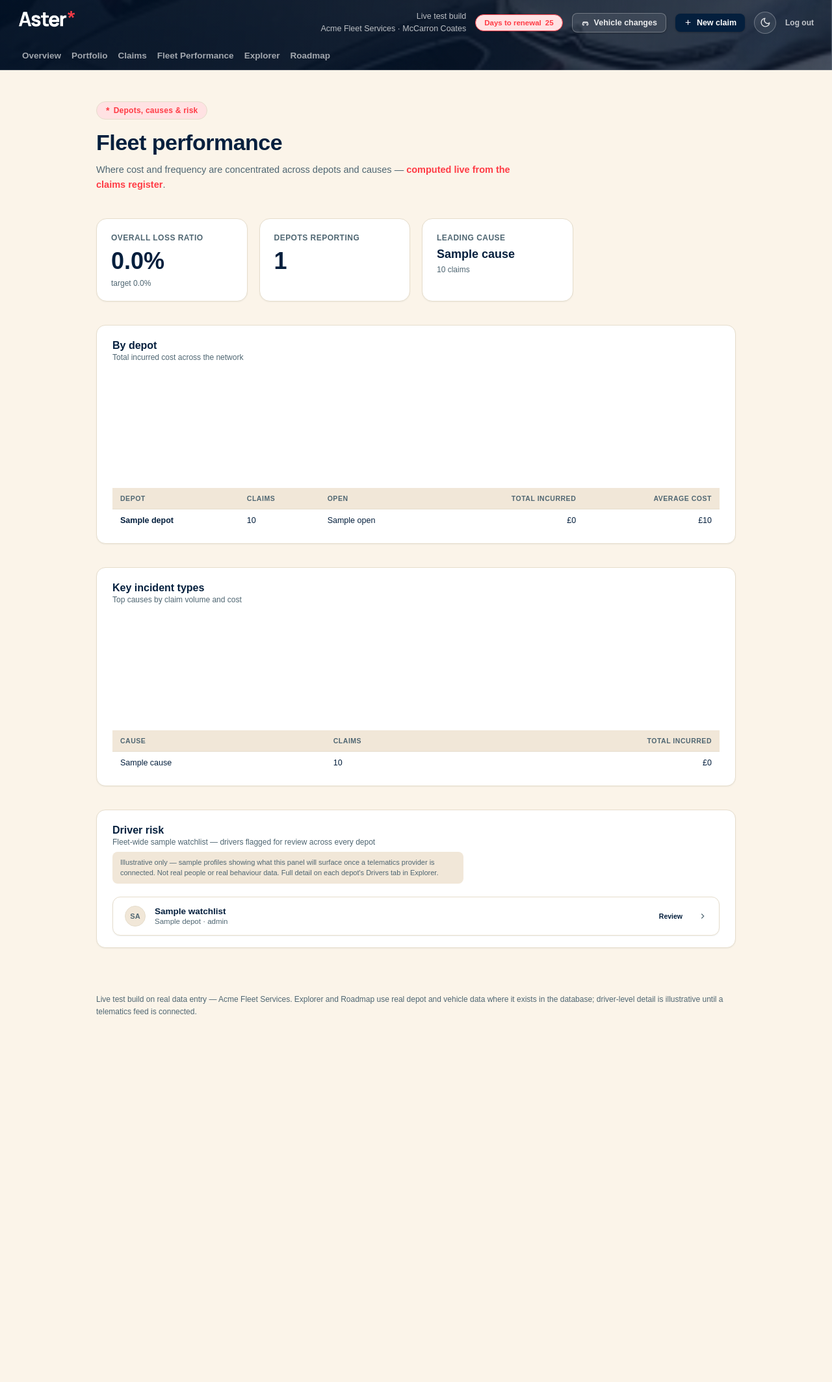
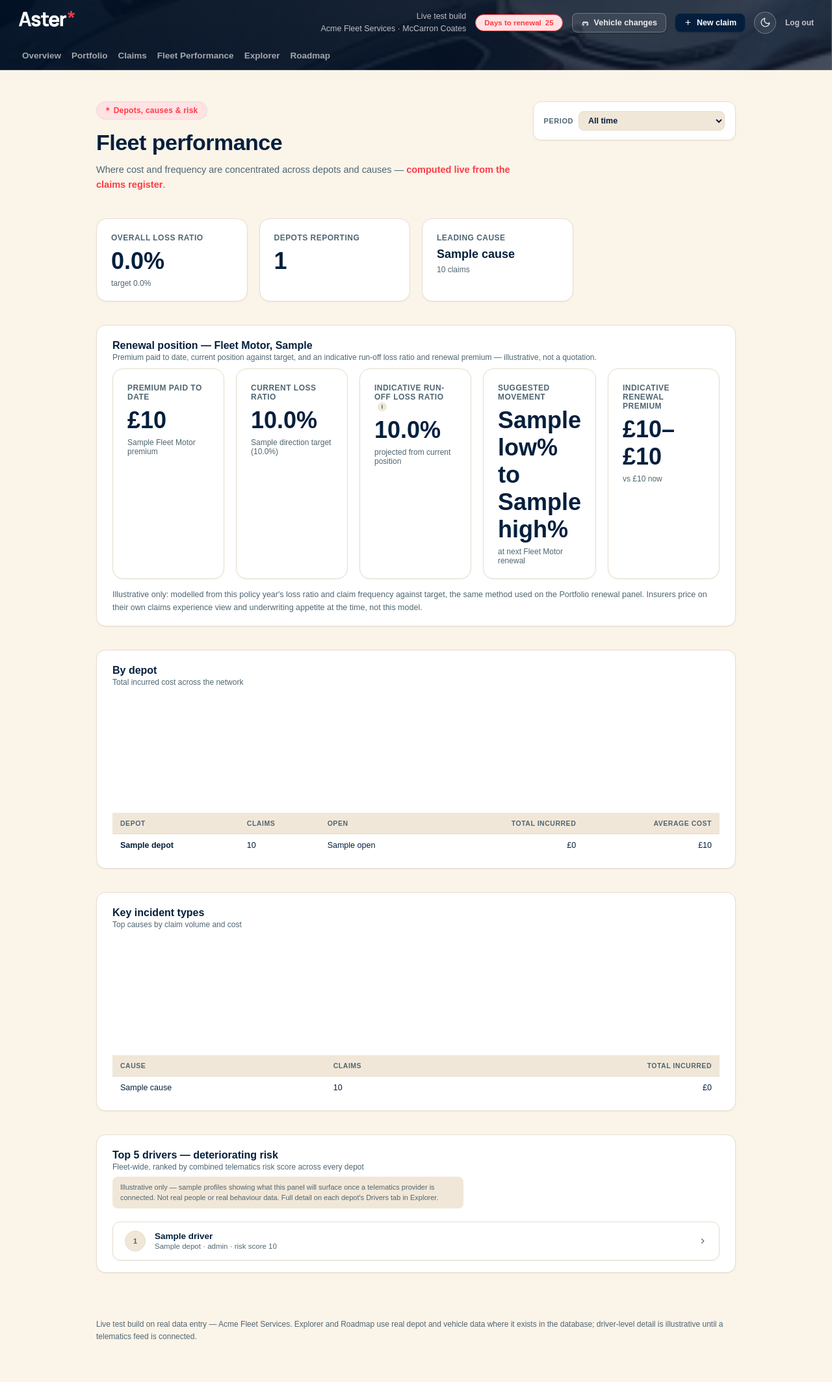
Before and after one commit to SteveStockleyMCL/aster-fleet-test, a Flask app: template templates/performance.html in a window 1280 px wide. Shown: the whole page at 65% size. Before the commit the page ends 1561 px from the top, so only its background shows below. Run offline with Flask 3, Linux system fonts and the light colour scheme; data comes from the database, SQL or seed files in the repository; the template is opened without the code that fills it: most values are stand-ins (such as "Sample title", 1, 10 or a date in 2020); a map, chart or similar area stays blank.

Commit message:
Enhance performance page layout and driver risk display
Updated the performance page layout to include a filter form for selecting reporting periods and modified the driver risk section to display top drivers based on risk score.

```diff
--- a/templates/performance.html
+++ b/templates/performance.html
@@ -3,9 +3,23 @@
 {% block title %}Fleet Performance{% endblock %}
 {% block content %}
 <div class="page-head">
-  <span class="page-eyebrow"><span class="peb-mark">*</span> Depots, causes &amp; risk</span>
-  <h2>Fleet performance</h2>
-  <p>Where cost and frequency are concentrated across depots and causes &mdash; <span class="accent">computed live from the claims register</span>.</p>
+  <div style="display:flex;align-items:flex-start;justify-content:space-between;flex-wrap:wrap;gap:12px;">
+    <div>
+      <span class="page-eyebrow"><span class="peb-mark">*</span> Depots, causes &amp; risk</span>
+      <h2>Fleet performance</h2>
+      <p>Where cost and frequency are concentrated across depots and causes &mdash; <span class="accent">computed live from the claims register</span>.</p>
+    </div>
+    <form class="filter-bar" method="get" style="margin:0;">
+      <div class="filter-group"><span class="filter-group-label">Period</span>
+        <select name="period" onchange="this.form.submit()">
+          <option value="all" {{ 'selected' if period=='all' }}>All time</option>
+          <option value="policy_year" {{ 'selected' if period=='policy_year' }}>Current policy period{{ ' (' ~ current_py ~ ')' if current_py }}</option>
+          <option value="prior_policy_year" {{ 'selected' if period=='prior_policy_year' }}>Previous policy period{{ ' (' ~ prior_py ~ ')' if prior_py }}</option>
+          <option value="12m" {{ 'selected' if period=='12m' }}>Previous 12 months</option>
+        </select>
+      </div>
+    </form>
+  </div>
 </div>
 
 <div class="stat-row">
@@ -24,6 +38,45 @@
     <div class="stat-sub">{{ cause_stats[0].claims if cause_stats else 0 }} claims</div>
   </div>
 </div>
+
+{% if forecast %}
+<div class="cl-panel section-gap" id="renewal">
+  <h4>Renewal position &mdash; Fleet Motor, {{ forecast.current_py }}</h4>
+  <p class="cl-panel-sub">Premium paid to date, current position against target, and an indicative run-off loss ratio and renewal premium &mdash; illustrative, not a quotation.</p>
+  <div class="stat-row stat-row-5">
+    <div class="stat-card">
+      <div class="stat-label">Premium paid to date</div>
+      <div class="stat-value">&pound;{{ "{:,.0f}".format(forecast.current_premium) }}</div>
+      <div class="stat-sub">{{ forecast.current_py }} Fleet Motor premium</div>
+    </div>
+    <div class="stat-card">
+      <div class="stat-label">Current loss ratio</div>
+      <div class="stat-value">{{ "%.1f"|format(forecast.current_lr) }}%</div>
+      <div class="stat-sub">{{ forecast.direction }} target ({{ "%.1f"|format(forecast.target) }}%)</div>
+    </div>
+    <div class="stat-card">
+      <div class="stat-label">Indicative run-off loss ratio
+        <span class="stat-info" tabindex="0">i<span class="stat-info-tip">Where this policy year's loss ratio would likely land once all open claims fully develop, projected from the current position — not the final, audited figure.</span></span>
+      </div>
+      <div class="stat-value">{{ "%.1f"|format(forecast.current_lr * 1.08) }}%</div>
+      <div class="stat-sub">projected from current position</div>
+    </div>
+    <div class="stat-card">
+      <div class="stat-label">Suggested movement</div>
+      <div class="stat-value">{{ '+' if forecast.low >= 0 else '' }}{{ forecast.low }}% to {{ '+' if forecast.high >= 0 else '' }}{{ forecast.high }}%</div>
+      <div class="stat-sub">at next Fleet Motor renewal</div>
+    </div>
+    <div class="stat-card">
+      <div class="stat-label">Indicative renewal premium</div>
+      <div class="stat-value">&pound;{{ "{:,.0f}".format(forecast.low_premium) }}&ndash;&pound;{{ "{:,.0f}".format(forecast.high_premium) }}</div>
+      <div class="stat-sub">vs &pound;{{ "{:,.0f}".format(forecast.current_premium) }} now</div>
+    </div>
+  </div>
+  <p style="color:var(--ink-soft);font-size:12.5px;line-height:1.6;margin:14px 0 0;">
+    Illustrative only: modelled from this policy year's loss ratio and claim frequency against target, the same method used on the Portfolio renewal panel. Insurers price on their own claims experience view and underwriting appetite at the time, not this model.
+  </p>
+</div>
+{% endif %}
 
 {% if lr_chart %}
 <div class="cl-panel section-gap">
@@ -84,22 +137,22 @@
 </div>
 
 <div class="cl-panel section-gap">
-  <h4>Driver risk</h4>
-  <p class="cl-panel-sub">Fleet-wide sample watchlist &mdash; drivers flagged for review across every depot</p>
+  <h4>Top 5 drivers &mdash; deteriorating risk</h4>
+  <p class="cl-panel-sub">Fleet-wide, ranked by combined telematics risk score across every depot</p>
   <div class="illustrative-note">Illustrative only &mdash; sample profiles showing what this panel will surface once a telematics provider is connected. Not real people or real behaviour data. Full detail on each depot's Drivers tab in Explorer.</div>
   <div class="list-panel">
-    {% for d in watchlist %}
+    {% for d in top_drivers %}
     <a class="list-row" style="text-decoration:none;color:inherit;" href="{{ url_for('explorer_driver', depot=d.depot, slug=d.slug) }}">
-      <div class="list-avatar">{{ d.name.split('.')[-1].strip()[:2]|upper }}</div>
+      <div class="list-avatar">{{ loop.index }}</div>
       <div class="list-main">
         <div class="list-title">{{ d.name }}</div>
-        <div class="list-sub">{{ d.depot }} &middot; {{ d.role }}</div>
+        <div class="list-sub">{{ d.depot }} &middot; {{ d.role }} &middot; risk score {{ d.score }}</div>
       </div>
-      <span class="list-chip {{ d.tier }}">Review</span>
+      <span class="list-chip {{ d.tier }}">{{ {'high':'Review','med':'Monitor','low':'Good'}[d.tier] }}</span>
       <svg class="list-chevron" viewBox="0 0 24 24" fill="none" stroke="currentColor" stroke-width="2"><path d="m9 6 6 6-6 6"/></svg>
     </a>
     {% else %}
-    <div class="empty-note">No sample drivers currently flagged for review.</div>
+    <div class="empty-note">No sample drivers configured.</div>
     {% endfor %}
   </div>
 </div>
```
